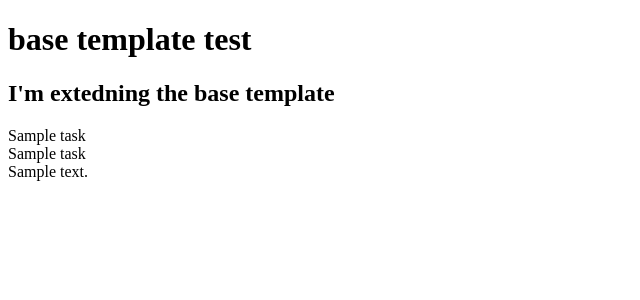
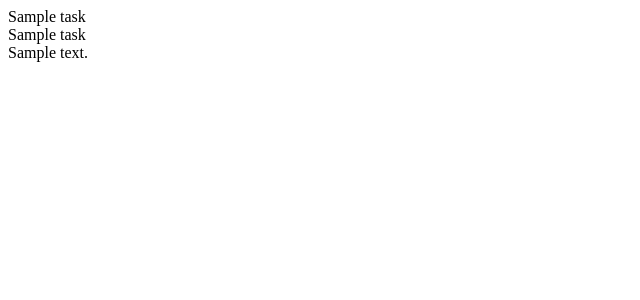
Before and after one commit to mcranter/The-Sea-Words, a Flask app: page / in a window 1280 px wide. Shown: the top 300 px of the page, without its empty margins (0-640 px from the left). Run offline with Flask 2, Linux system fonts and the light colour scheme; a database or web service that is not in the repository returns one stand-in record (values such as "Sample title"); some libraries are stand-ins or nearby versions.

Commit message:
Materialise and base templates added

```diff
--- a/templates/base.html
+++ b/templates/base.html
@@ -3,11 +3,23 @@
 <head>
     <meta charset="UTF-8">
     <meta name="viewport" content="width=device-width, initial-scale=1.0">
+    <link rel="stylesheet" href="https://cdnjs.cloudflare.com/ajax/libs/font-awesome/5.15.2/css/all.min.css"
+        integrity="sha512-HK5fgLBL+xu6dm/Ii3z4xhlSUyZgTT9tuc/hSrtw6uzJOvgRr2a9jyxxT1ely+B+xFAmJKVSTbpM/CuL7qxO8w==" crossorigin="anonymous" type="text/css" />
+    <link rel="stylesheet" href="https://cdnjs.cloudflare.com/ajax/libs/materialize/1.0.0/css/materialize.min.css" type="css/text">
+    <link rel="stylesheet" href="{{ url_for('static', filename='css/style.css') }}" type="text/css">
+    {% block styles %}
+    {% endblock
+        %}
     <title>The Sea Words</title>
 </head>
 <body>
-    <h1>base template test</h1>
     {% block content %}
+    {% endblock %}
+    <script src="https://code.jquery.com/jquery-3.6.0.min.js"
+        integrity="sha256-/xUj+3OJU5yExlq6GSYGSHk7tPXikynS7ogEvDej/m4=" crossorigin="anonymous"></script>
+    <script src="https://cdnjs.cloudflare.com/ajax/libs/materialize/1.0.0/js/materialize.min.js"></script>
+    <script src="{{ url_for('static', filename='js/script.js') }}"></script>
+    {% block scripts %}
     {% endblock %}
 </body>
 </html>
--- a/templates/defs.html
+++ b/templates/defs.html
@@ -1,7 +1,6 @@
 {% extends "base.html" %}
 {% block content %}
 
-    <h2> I'm extedning the base template</h2>
         {% for task in tasks %}
             {{ task.category_name }}<br>
             {{ task.task_name }}<br>
```
